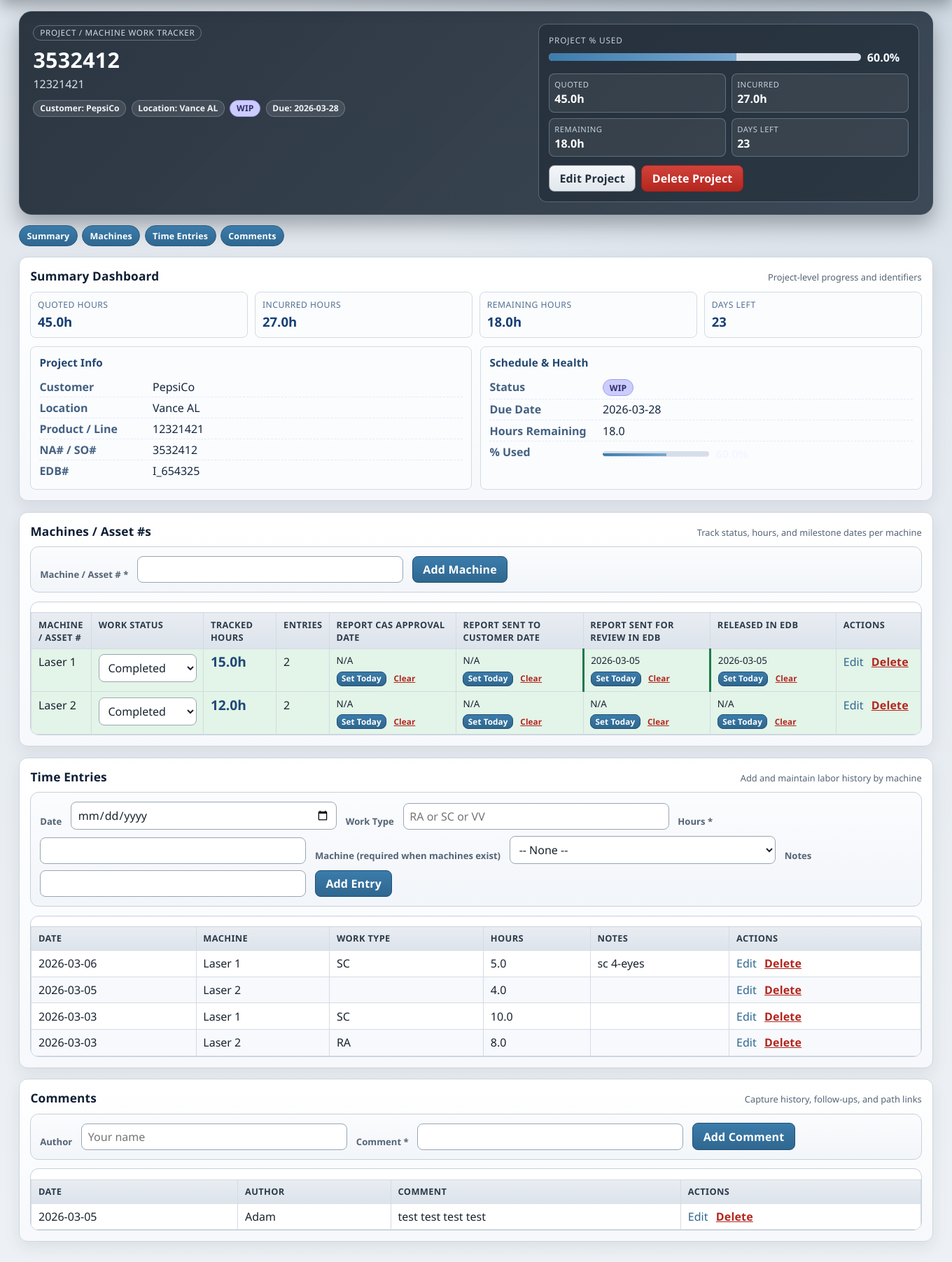
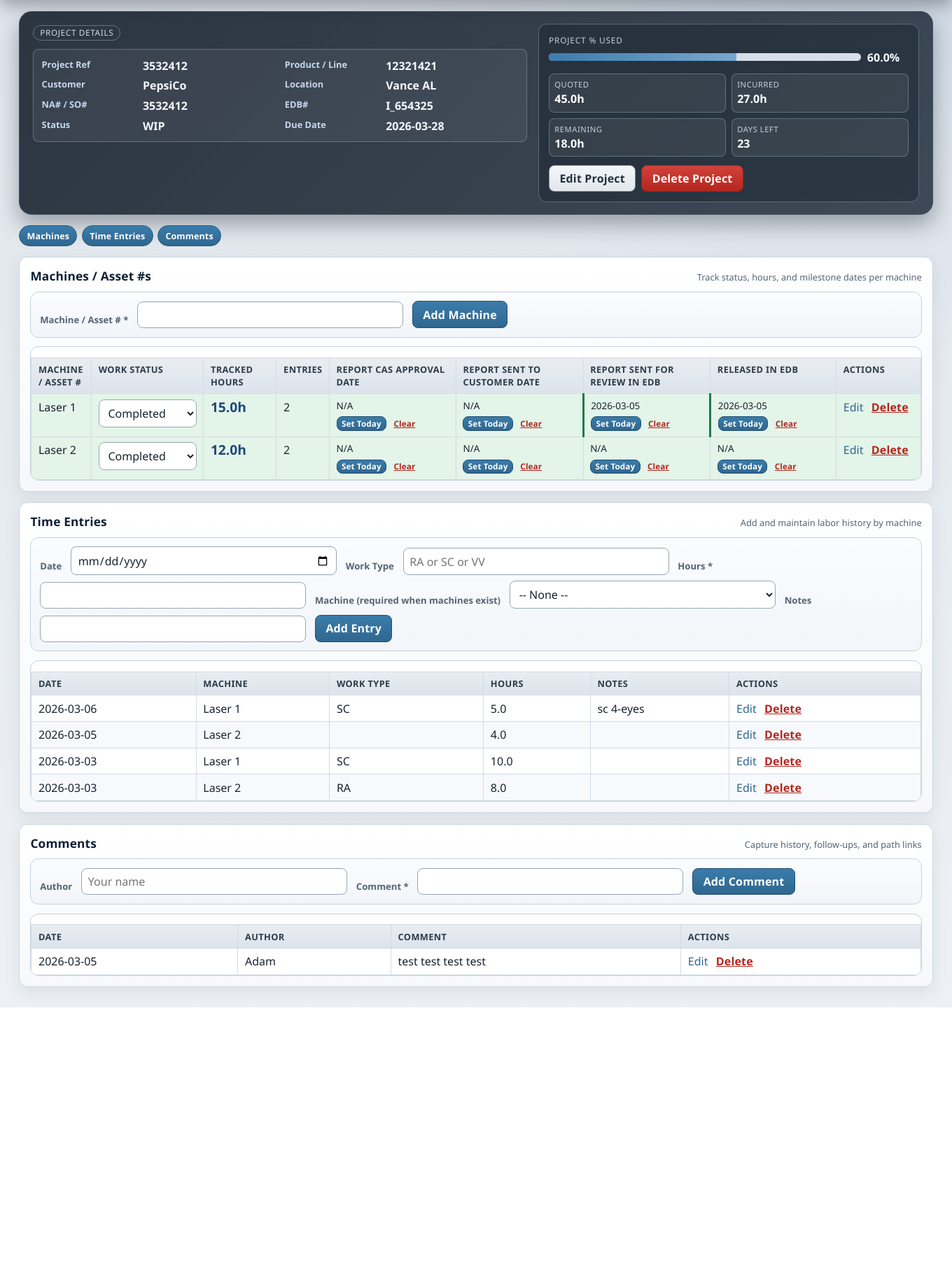
Before and after one commit to AdashAZ/Project-Tracker, a Flask app: page /projects/2 in a window 1360 px wide. Shown: the part 57-1861 px from the top of the page at 70% size. After the commit the page ends 1497 px from the top, so only its background shows below. Run offline with Flask 3, Linux system fonts and the light colour scheme.

Commit message:
Updated project title tile.

```diff
--- a/static/css/styles.css
+++ b/static/css/styles.css
@@ -492,6 +492,36 @@ tr:nth-child(even) td {
   margin-bottom: 0.45rem;
 }
 
+.hero-info-list {
+  margin: 0.35rem 0 0;
+  padding: 0.7rem;
+  border-radius: var(--radius-sm);
+  border: 1px solid rgba(188, 212, 237, 0.3);
+  background-color: rgba(255, 255, 255, 0.06);
+  display: grid;
+  grid-template-columns: repeat(2, minmax(220px, 1fr));
+  gap: 0.42rem 0.8rem;
+}
+
+.hero-info-list div {
+  display: grid;
+  grid-template-columns: 8.6rem 1fr;
+  gap: 0.42rem;
+}
+
+.hero-info-list dt {
+  margin: 0;
+  font-size: 0.8rem;
+  color: #c6d8ee;
+  font-weight: 700;
+}
+
+.hero-info-list dd {
+  margin: 0;
+  color: #f3f8ff;
+  font-weight: 600;
+}
+
 .hero-title {
   margin-bottom: 0.18rem;
   color: #fff;
@@ -517,9 +547,15 @@ tr:nth-child(even) td {
   border: 1px solid rgba(190, 210, 236, 0.36);
   background-color: rgba(255, 255, 255, 0.08);
   color: #edf5ff;
-  padding: 0.18rem 0.55rem;
-  font-size: 0.76rem;
+  padding: 0.3rem 0.78rem;
+  font-size: 0.9rem;
   font-weight: 600;
+}
+
+.hero-meta .status-pill {
+  padding: 0.3rem 0.78rem;
+  font-size: 0.9rem;
+  font-weight: 700;
 }
 
 .hero-health {
@@ -921,6 +957,15 @@ tr:nth-child(even) td {
     gap: 0.22rem;
   }
 
+  .hero-info-list {
+    grid-template-columns: 1fr;
+  }
+
+  .hero-info-list div {
+    grid-template-columns: 1fr;
+    gap: 0.14rem;
+  }
+
   .machine-edit-grid {
     grid-template-columns: 1fr;
   }
--- a/templates/project_detail.html
+++ b/templates/project_detail.html
@@ -13,15 +13,17 @@
 <div class="project-detail-page">
   <section class="project-hero">
     <div class="hero-main">
-      <div class="hero-kicker">Project / Machine Work Tracker</div>
-      <h1 class="hero-title">{{ project_ref }}</h1>
-      <p class="hero-subtitle">{{ project.product_line or 'No project title entered' }}</p>
-      <div class="hero-meta">
-        <span class="meta-badge">Customer: {{ project.customer or 'N/A' }}</span>
-        <span class="meta-badge">Location: {{ project.location or 'N/A' }}</span>
-        <span class="status-pill status-pill-{{ project.status|lower|replace('/', '-')|replace(' ', '-') }}">{{ project.status }}</span>
-        <span class="meta-badge">Due: {{ project.due_date or 'N/A' }}</span>
-      </div>
+      <div class="hero-kicker">Project Details</div>
+      <dl id="project-summary" class="hero-info-list detail-section">
+        <div><dt>Project Ref</dt><dd>{{ project_ref }}</dd></div>
+        <div><dt>Product / Line</dt><dd>{{ project.product_line or 'N/A' }}</dd></div>
+        <div><dt>Customer</dt><dd>{{ project.customer or 'N/A' }}</dd></div>
+        <div><dt>Location</dt><dd>{{ project.location or 'N/A' }}</dd></div>
+        <div><dt>NA# / SO#</dt><dd>{{ project.na_number or 'N/A' }}</dd></div>
+        <div><dt>EDB#</dt><dd>{{ project.edb_number or 'N/A' }}</dd></div>
+        <div><dt>Status</dt><dd>{{ project.status }}</dd></div>
+        <div><dt>Due Date</dt><dd>{{ project.due_date or 'N/A' }}</dd></div>
+      </dl>
     </div>
 
     <div class="hero-health">
@@ -68,70 +70,10 @@
   </section>
 
   <div class="section-switcher">
-    <button type="button" class="section-toggle-btn is-active" data-target="project-summary">Summary</button>
     <button type="button" class="section-toggle-btn is-active" data-target="machines">Machines</button>
     <button type="button" class="section-toggle-btn is-active" data-target="time-entries">Time Entries</button>
     <button type="button" class="section-toggle-btn is-active" data-target="comments">Comments</button>
   </div>
-
-  <section id="project-summary" class="detail-card detail-section project-summary">
-    <div class="section-title-row">
-      <h2>Summary Dashboard</h2>
-      <span class="section-caption">Project-level progress and identifiers</span>
-    </div>
-
-    <div class="summary-kpi-grid">
-      <article class="kpi-card">
-        <span class="kpi-label">Quoted Hours</span>
-        <strong class="kpi-value">{{ "%.1f"|format(quoted_total) }}h</strong>
-      </article>
-      <article class="kpi-card">
-        <span class="kpi-label">Incurred Hours</span>
-        <strong class="kpi-value">{{ "%.1f"|format(incurred_total) }}h</strong>
-      </article>
-      <article class="kpi-card">
-        <span class="kpi-label">Remaining Hours</span>
-        <strong class="kpi-value">{{ "%.1f"|format(remaining_total) }}h</strong>
-      </article>
-      <article class="kpi-card">
-        <span class="kpi-label">Days Left</span>
-        <strong class="kpi-value">{{ project.days_left if project.days_left is not none else 'N/A' }}</strong>
-      </article>
-    </div>
-
-    <div class="summary-grid">
-      <article class="summary-panel">
-        <h3>Project Info</h3>
-        <dl class="summary-list">
-          <div><dt>Customer</dt><dd>{{ project.customer or 'N/A' }}</dd></div>
-          <div><dt>Location</dt><dd>{{ project.location or 'N/A' }}</dd></div>
-          <div><dt>Product / Line</dt><dd>{{ project.product_line or 'N/A' }}</dd></div>
-          <div><dt>NA# / SO#</dt><dd>{{ project.na_number or 'N/A' }}</dd></div>
-          <div><dt>EDB#</dt><dd>{{ project.edb_number or 'N/A' }}</dd></div>
-        </dl>
-      </article>
-
-      <article class="summary-panel">
-        <h3>Schedule & Health</h3>
-        <dl class="summary-list">
-          <div><dt>Status</dt><dd><span class="status-pill status-pill-{{ project.status|lower|replace('/', '-')|replace(' ', '-') }}">{{ project.status }}</span></dd></div>
-          <div><dt>Due Date</dt><dd>{{ project.due_date or 'N/A' }}</dd></div>
-          <div><dt>Hours Remaining</dt><dd>{{ "%.1f"|format(remaining_total) }}</dd></div>
-          <div>
-            <dt>% Used</dt>
-            <dd>
-              <div class="usage-progress-wrap">
-                <div class="usage-progress-track">
-                  <div class="usage-progress-fill" style="width: {{ "%.1f"|format(usage_pct_capped) }}%;"></div>
-                </div>
-                <span class="usage-progress-text">{{ "%.1f"|format(project.percent_used) }}%</span>
-              </div>
-            </dd>
-          </div>
-        </dl>
-      </article>
-    </div>
-  </section>
 
   <section id="project-edit" class="detail-card project-edit detail-section" style="display: none;">
     <div class="section-title-row">
@@ -224,14 +166,6 @@
         <tbody>
           {% for machine in machines %}
           {% set tracked_hours = machine_hours.get(machine.id, 0.0) %}
-          {% set machine_quoted = machine.quoted_hours or 0 %}
-          {% if machine_quoted > 0 %}
-            {% set machine_pct_raw = (tracked_hours / machine_quoted) * 100 %}
-          {% else %}
-            {% set machine_pct_raw = 0 %}
-          {% endif %}
-          {% set machine_pct_fill = 100 if machine_pct_raw > 100 else (0 if machine_pct_raw < 0 else machine_pct_raw) %}
-
           <tr class="machine-status-{{ machine.status|lower|replace('/', '-')|replace(' ', '-') }}{% if machine_row_complete.get(machine.id) %} machine-complete-row{% endif %}">
             <td>{{ machine.machine_name }}</td>
             <td class="machine-col-status">
@@ -248,11 +182,7 @@
               <div class="machine-hours-cell">
                 <div class="machine-hours-meta">
                   <span class="machine-hours-value">{{ "%.1f"|format(tracked_hours) }}h</span>
-                  <!--<span class="machine-hours-quote">of {{ "%.1f"|format(machine_quoted) }}h</span>
                 </div>
-                <div class="machine-hours-track">
-                  <div class="machine-hours-fill" style="width: {{ "%.1f"|format(machine_pct_fill) }}%;"></div>
-                </div>-->
               </div>
             </td>
             <td>{{ machine_entry_counts.get(machine.id, 0) }}</td>
```
Also changed, not shown: instance/app.db.
